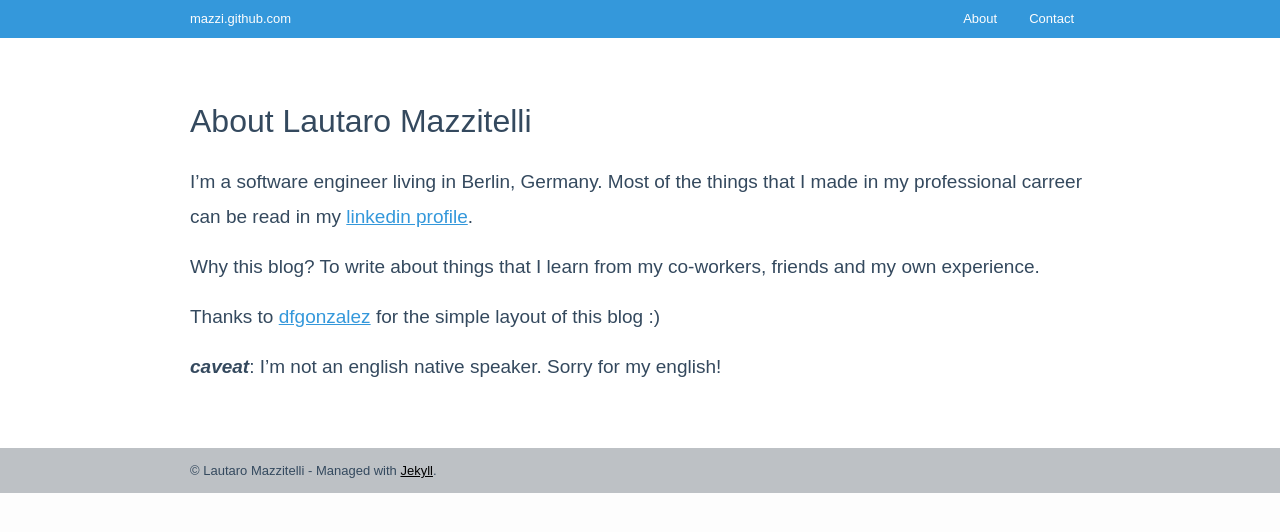
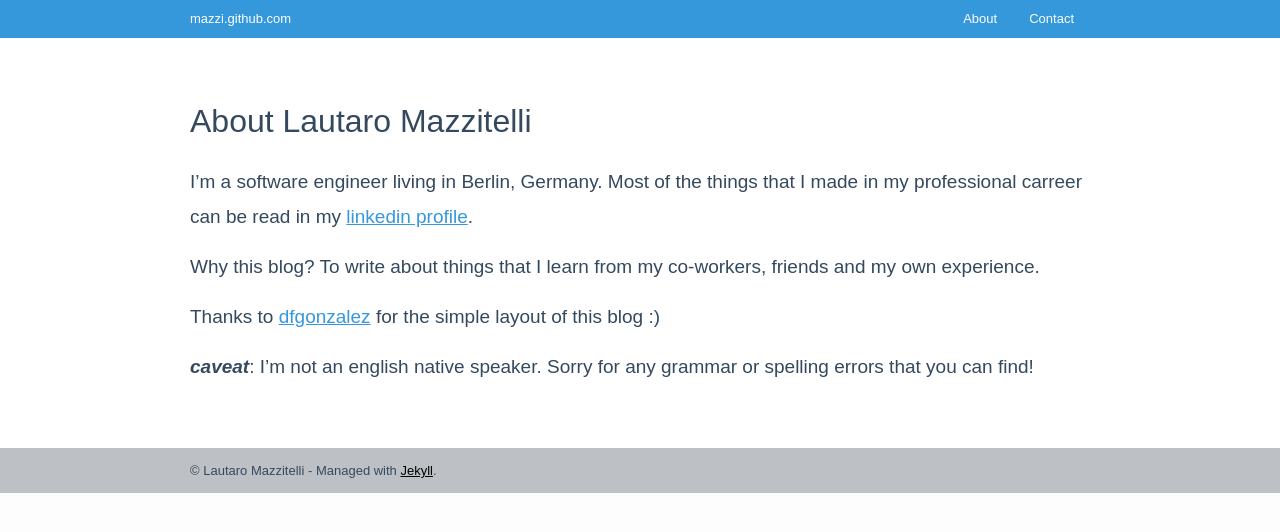
Before and after one commit to mazzi/mazzi.github.com, a Jekyll site: the page built from about.md, in a window 1280 px wide. Shown: the top 532 px of the page. Built offline with Jekyll 4.4.1, drawn with Linux system fonts in a browser that asks for light colours.

Commit message:
Modified caveat.

```diff
--- a/about.md
+++ b/about.md
@@ -10,4 +10,4 @@ Why this blog? To write about things that I learn from my co-workers, friends an
 
 Thanks to [dfgonzalez](http://www.dfgonzalez.com.ar) for the simple layout of this blog :)
 
-***caveat***: I'm not an english native speaker. Sorry for my english!
+***caveat***: I'm not an english native speaker. Sorry for any grammar or spelling errors that you can find!
```
